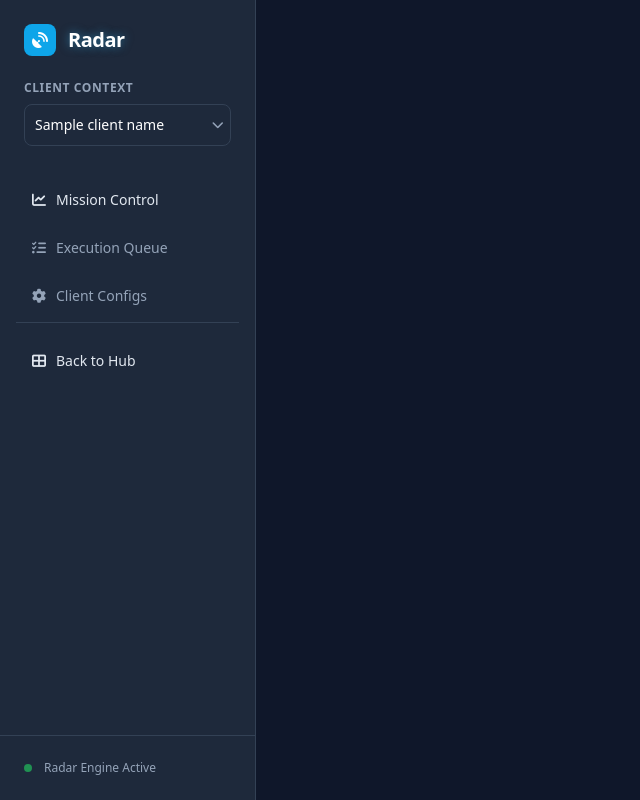
After one commit to m3/community-radar, a Flask app: template src/dashboard/templates/layout.html in a window 1280 px wide. The commit adds this page. Shown: the whole page, without its empty margins (0-640 px from the left). Run offline with Flask 3, Linux system fonts and the light colour scheme; the template is opened without the code that fills it: most values are stand-ins (such as "Sample title", 1, 10 or a date in 2020); some libraries are stand-ins or nearby versions.

Commit message:
feat(web): implement dynamic tenant routing and client hub
- Refactor app.py for multi-tenancy with URL-prefixed routes
- Add client hub for tenant selection
- Implement base layout with professional sidebar and client switcher
- Update index template and JS for dynamic routing

```diff
--- a/src/dashboard/app.py
+++ b/src/dashboard/app.py
@@ -39,12 +39,20 @@ def load_report(client_name):
     return {}
 
 
+@app.context_processor
+def inject_clients():
+    """Inject available clients into all templates."""
+    try:
+        config = load_config()
+        return dict(clients=config.get("clients", {}))
+    except Exception:
+        return dict(clients={})
+
+
 @app.route("/")
 def hub():
     """Client selection hub."""
-    config = load_config()
-    clients = config.get("clients", {})
-    return render_template("hub.html", clients=clients)
+    return render_template("hub.html")
 
 
 @app.route("/<client_name>/dashboard")
@@ -58,10 +66,10 @@ def index(client_name):
     return render_template("index.html", client_name=client_name, report=report)
 
 
-@app.route("/api/overview")
-def api_overview():
+@app.route("/api/<client_name>/overview")
+def api_overview(client_name):
     """High-level stats for dashboard cards."""
-    db = get_db()
+    db = get_db(client_name)
 
     # Total messages by platform
     platform_stats = db.execute("""
@@ -89,14 +97,14 @@ def api_overview():
                        "to": date_range["max_ts"][:10] if date_range["max_ts"] else "N/A"},
         "channels": channels,
         "users": users,
-        "report_meta": report.get("meta", {}) if (report := load_report()) else {}
+        "report_meta": report.get("meta", {}) if (report := load_report(client_name)) else {}
     })
 
 
-@app.route("/api/sentiment/timeseries")
-def api_sentiment_timeseries():
+@app.route("/api/<client_name>/sentiment/timeseries")
+def api_sentiment_timeseries(client_name):
     """Time-series sentiment data for charts."""
-    db = get_db()
+    db = get_db(client_name)
 
     # Get messages with sentiment - we'll compute on the fly
     # For performance, we use pre-computed daily aggregates
@@ -114,7 +122,7 @@ def api_sentiment_timeseries():
     db.close()
 
     # Also get actual sentiment from report if available
-    report = load_report()
+    report = load_report(client_name)
 
     # Build time series by platform
     series = defaultdict(lambda: defaultdict(lambda: {"positive": 0, "negative": 0, "neutral": 0, "total": 0}))
@@ -135,73 +143,73 @@ def api_sentiment_timeseries():
     })
 
 
-@app.route("/api/sentiment/by_channel")
-def api_sentiment_by_channel():
+@app.route("/api/<client_name>/sentiment/by_channel")
+def api_sentiment_by_channel(client_name):
     """Sentiment breakdown by channel."""
-    report = load_report()
+    report = load_report(client_name)
     return jsonify(report.get("sentiment", {}).get("by_channel", {}))
 
 
-@app.route("/api/topics")
-def api_topics():
+@app.route("/api/<client_name>/topics")
+def api_topics(client_name):
     """Topic-level sentiment."""
-    report = load_report()
+    report = load_report(client_name)
     return jsonify(report.get("topic_sentiment", {}))
 
 
-@app.route("/api/power_words")
-def api_power_words():
+@app.route("/api/<client_name>/power_words")
+def api_power_words(client_name):
     """Community power words."""
-    report = load_report()
+    report = load_report(client_name)
     return jsonify(report.get("power_words", {}))
 
 
-@app.route("/api/engagement")
-def api_engagement():
+@app.route("/api/<client_name>/engagement")
+def api_engagement(client_name):
     """Engagement metrics."""
-    report = load_report()
+    report = load_report(client_name)
     return jsonify(report.get("engagement", {}))
 
 
-@app.route("/api/contributors")
-def api_contributors():
+@app.route("/api/<client_name>/contributors")
+def api_contributors(client_name):
     """Top contributors."""
-    report = load_report()
+    report = load_report(client_name)
     return jsonify(report.get("top_contributors", []))
 
 
-@app.route("/api/negative_messages")
-def api_negative_messages():
+@app.route("/api/<client_name>/negative_messages")
+def api_negative_messages(client_name):
     """Top negative messages."""
-    report = load_report()
+    report = load_report(client_name)
     return jsonify(report.get("top_negative", []))
 
 
-@app.route("/api/positive_messages")
-def api_positive_messages():
+@app.route("/api/<client_name>/positive_messages")
+def api_positive_messages(client_name):
     """Top positive messages."""
-    report = load_report()
+    report = load_report(client_name)
     return jsonify(report.get("top_positive", []))
 
 
-@app.route("/api/purpose")
-def api_purpose():
+@app.route("/api/<client_name>/purpose")
+def api_purpose(client_name):
     """Purpose classification."""
-    report = load_report()
+    report = load_report(client_name)
     return jsonify(report.get("purpose", {}))
 
 
-@app.route("/api/reddit/comparison")
-def api_reddit_comparison():
+@app.route("/api/<client_name>/reddit/comparison")
+def api_reddit_comparison(client_name):
     """Reddit vs Discord comparison."""
-    report = load_report()
+    report = load_report(client_name)
     return jsonify(report.get("sentiment", {}).get("reddit_comparison", {}))
 
 
-@app.route("/api/raw_messages")
-def api_raw_messages():
+@app.route("/api/<client_name>/raw_messages")
+def api_raw_messages(client_name):
     """Raw messages for detailed view with filters."""
-    db = get_db()
+    db = get_db(client_name)
 
     platform = request.args.get("platform")
     channel = request.args.get("channel")
@@ -237,10 +245,10 @@ def api_raw_messages():
     return jsonify([dict(r) for r in rows])
 
 
-@app.route("/api/channels")
-def api_channels():
+@app.route("/api/<client_name>/channels")
+def api_channels(client_name):
     """List all channels with stats."""
-    db = get_db()
+    db = get_db(client_name)
 
     rows = db.execute("""
         SELECT c.id, c.name, c.server_id, c.message_count, c.last_scan,
@@ -256,14 +264,14 @@ def api_channels():
 
 # ─── Cuebot Engagement Scoring API ──────────────────────────────────────
 
-@app.route("/api/cuebot/engagement/score")
-def api_cuebot_engagement_score():
+@app.route("/api/<client_name>/cuebot/engagement/score")
+def api_cuebot_engagement_score(client_name):
     """Get engagement scores for all users across platforms.
 
     Returns a ranked list of users with composite engagement scores
     based on message count, reactions, replies, sentiment, and recency.
     """
-    db = get_db()
+    db = get_db(client_name)
 
     # Calculate engagement scores
     # Components: message_count, reactions_received, reply_count, sentiment_score, recency
@@ -340,13 +348,13 @@ def api_cuebot_engagement_score():
     })
 
 
-@app.route("/api/cuebot/engagement/leaderboard")
-def api_cuebot_leaderboard():
+@app.route("/api/<client_name>/cuebot/engagement/leaderboard")
+def api_cuebot_leaderboard(client_name):
     """Get top N users by engagement score."""
     limit = min(int(request.args.get("limit", 50)), 200)
     platform = request.args.get("platform")
 
-    db = get_db()
+    db = get_db(client_name)
 
     query = """
         SELECT
@@ -414,10 +422,10 @@ def api_cuebot_leaderboard():
     })
 
 
-@app.route("/api/cuebot/engagement/user/<user_id>")
-def api_cuebot_user_profile(user_id):
+@app.route("/api/<client_name>/cuebot/engagement/user/<user_id>")
+def api_cuebot_user_profile(client_name, user_id):
     """Get detailed engagement profile for a specific user."""
-    db = get_db()
+    db = get_db(client_name)
 
     user = db.execute("""
         SELECT u.*,
@@ -480,10 +488,10 @@ def api_cuebot_user_profile(user_id):
     })
 
 
-@app.route("/api/cuebot/engagement/crossref")
-def api_cuebot_crossref():
+@app.route("/api/<client_name>/cuebot/engagement/crossref")
+def api_cuebot_crossref(client_name):
     """Get cross-references between Discord and Reddit users."""
-    db = get_db()
+    db = get_db(client_name)
 
     rows = db.execute("""
         SELECT cr.*,
@@ -502,13 +510,9 @@ def api_cuebot_crossref():
     })
 
 
-def run_dashboard(client_name):
-    app.config['CLIENT_NAME'] = client_name
+
+def run_dashboard():
     app.run(host="0.0.0.0", port=5001, debug=True)
 
 if __name__ == "__main__":
-    import argparse
-    parser = argparse.ArgumentParser()
-    parser.add_argument("-c", "--client", required=True, help="Client name")
-    args = parser.parse_args()
-    run_dashboard(args.client)
+    run_dashboard()
--- /dev/null
+++ b/src/dashboard/templates/layout.html
@@ -0,0 +1,129 @@
+<!DOCTYPE html>
+<html lang="en">
+<head>
+    <meta charset="UTF-8">
+    <meta name="viewport" content="width=device-width, initial-scale=1.0">
+    <title>{% block title %}CommunityRadar{% endblock %}</title>
+    <script src="https://cdn.tailwindcss.com"></script>
+    <script src="https://cdn.jsdelivr.net/npm/chart.js"></script>
+    <link href="https://cdnjs.cloudflare.com/ajax/libs/font-awesome/6.0.0/css/all.min.css" rel="stylesheet">
+    <style>
+        :root {
+            --bg-dark: #0f172a;
+            --sidebar-dark: #1e293b;
+            --accent-neon: #38bdf8;
+            --accent-radar: #22d3ee;
+        }
+        body {
+            background-color: var(--bg-dark);
+            color: #e2e8f0;
+        }
+        .sidebar {
+            background-color: var(--sidebar-dark);
+            border-right: 1px solid #334155;
+        }
+        .nav-link {
+            transition: all 0.2s;
+        }
+        .nav-link:hover {
+            background-color: #334155;
+            color: var(--accent-neon);
+        }
+        .nav-link.active {
+            background-color: #334155;
+            color: var(--accent-neon);
+            border-left: 4px solid var(--accent-neon);
+        }
+        .radar-card {
+            background-color: #1e293b;
+            border: 1px solid #334155;
+            border-radius: 0.75rem;
+        }
+        .neon-glow {
+            text-shadow: 0 0 10px rgba(56, 189, 248, 0.5);
+        }
+        /* Custom scrollbar */
+        ::-webkit-scrollbar {
+            width: 8px;
+        }
+        ::-webkit-scrollbar-track {
+            background: #0f172a;
+        }
+        ::-webkit-scrollbar-thumb {
+            background: #334155;
+            border-radius: 4px;
+        }
+        ::-webkit-scrollbar-thumb:hover {
+            background: #475569;
+        }
+    </style>
+    {% block extra_head %}{% endblock %}
+</head>
+<body class="flex min-h-screen">
+    <!-- Sidebar -->
+    <aside class="sidebar w-64 fixed inset-y-0 left-0 z-50 flex flex-col">
+        <div class="p-6">
+            <a href="/" class="flex items-center space-x-3">
+                <div class="w-8 h-8 bg-sky-500 rounded-lg flex items-center justify-center">
+                    <i class="fas fa-satellite-dish text-white"></i>
+                </div>
+                <span class="text-xl font-bold tracking-tight text-white neon-glow">Radar</span>
+            </a>
+        </div>
+
+        <!-- Client Switcher -->
+        <div class="px-6 mb-8">
+            <label class="block text-xs font-semibold text-slate-400 uppercase tracking-wider mb-2">Client Context</label>
+            <div class="relative">
+                <select onchange="window.location.href='/' + this.value + '/dashboard'"
+                        class="w-full bg-slate-800 border border-slate-700 text-white text-sm rounded-lg focus:ring-sky-500 focus:border-sky-500 block p-2.5 appearance-none cursor-pointer">
+                    <option value="" disabled selected>{{ client_name if client_name else 'Select Client' }}</option>
+                    {% for c_id, c_data in clients.items() %}
+                    <option value="{{ c_id }}" {% if c_id == client_name %}selected{% endif %}>{{ c_data.name }}</option>
+                    {% endfor %}
+                </select>
+                <div class="pointer-events-none absolute inset-y-0 right-0 flex items-center px-2 text-slate-400">
+                    <i class="fas fa-chevron-down text-xs"></i>
+                </div>
+            </div>
+        </div>
+
+        <!-- Navigation -->
+        <nav class="flex-1 px-4 space-y-1">
+            <a href="/{{ client_name }}/dashboard" class="nav-link flex items-center px-4 py-3 text-sm font-medium rounded-lg {% if request.path.endswith('/dashboard') %}active{% endif %}">
+                <i class="fas fa-chart-line w-6"></i>
+                Mission Control
+            </a>
+            <a href="#" class="nav-link flex items-center px-4 py-3 text-sm font-medium rounded-lg text-slate-400">
+                <i class="fas fa-tasks w-6"></i>
+                Execution Queue
+            </a>
+            <a href="#" class="nav-link flex items-center px-4 py-3 text-sm font-medium rounded-lg text-slate-400">
+                <i class="fas fa-cog w-6"></i>
+                Client Configs
+            </a>
+            <div class="pt-4 mt-4 border-t border-slate-700">
+                <a href="/" class="nav-link flex items-center px-4 py-3 text-sm font-medium rounded-lg">
+                    <i class="fas fa-th-large w-6"></i>
+                    Back to Hub
+                </a>
+            </div>
+        </nav>
+
+        <!-- Footer -->
+        <div class="p-6 border-t border-slate-700">
+            <div class="flex items-center space-x-3 text-xs text-slate-400">
+                <div class="w-2 h-2 bg-green-500 rounded-full animate-pulse"></div>
+                <span>Radar Engine Active</span>
+            </div>
+        </div>
+    </aside>
+
+    <!-- Main Content -->
+    <main class="flex-1 ml-64 p-8">
+        {% block content %}{% endblock %}
+    </main>
+
+    {% block extra_scripts %}{% endblock %}
+</body>
+</html>
```
Also changed, not shown: src/dashboard/templates/hub.html (added, +51 -0 lines), src/dashboard/templates/index.html (+197 -145 lines).
